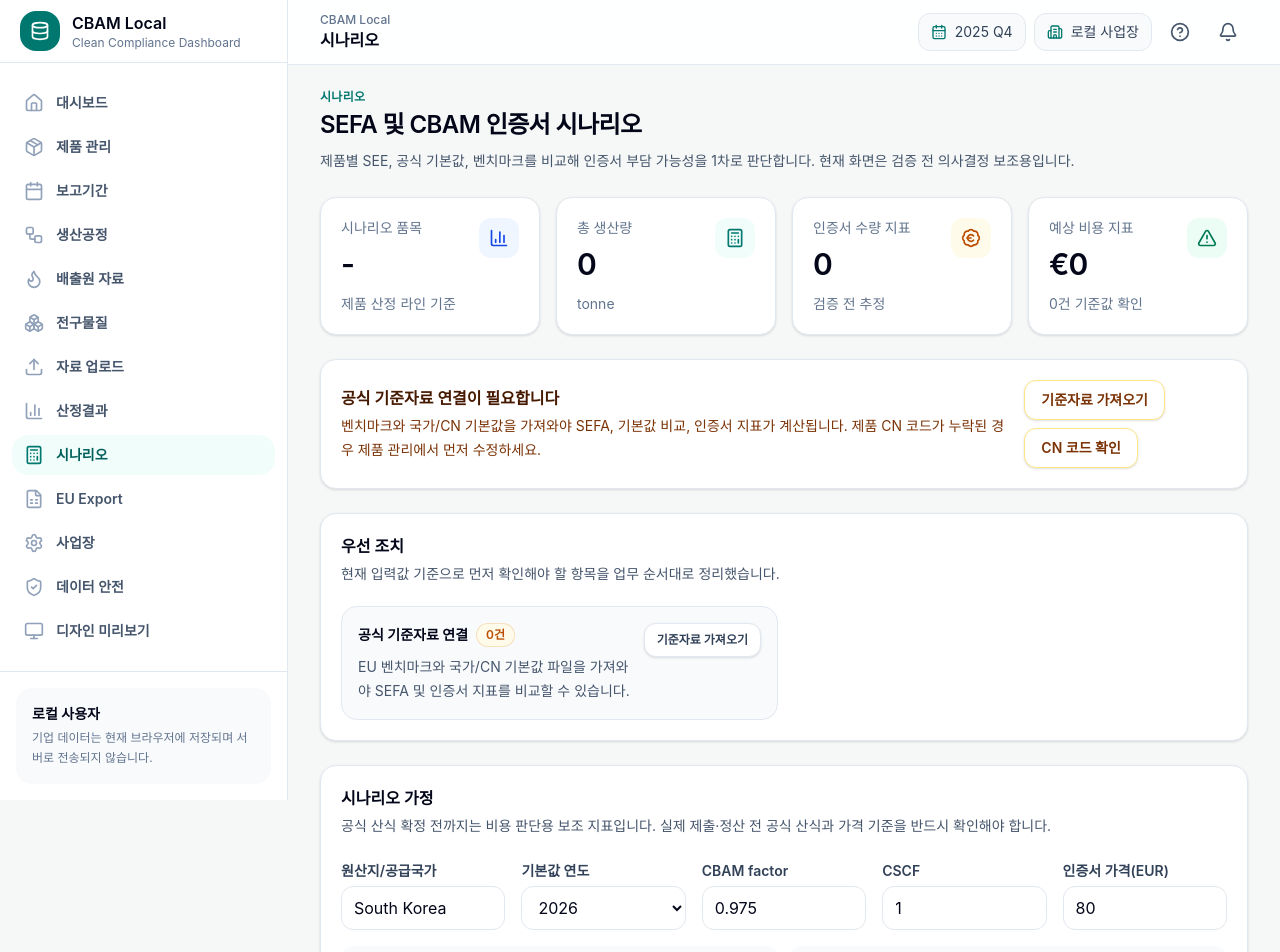
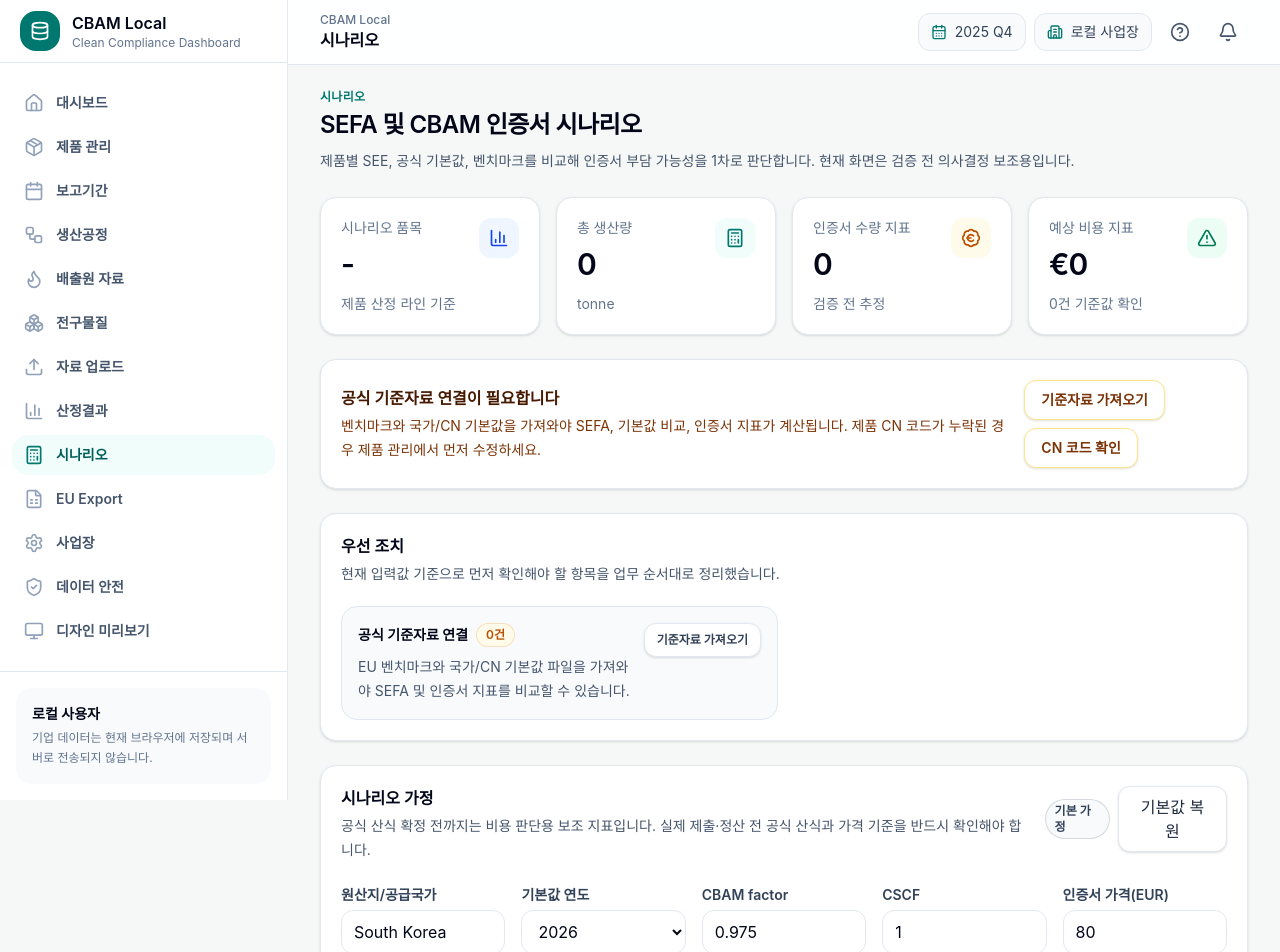
Before and after one commit to neod00/cbam-local-pwa, a Next.js app: page /scenarios in a window 1280 px wide. Shown: the top 952 px of the page. Built offline with nearby package versions, Linux system fonts and the light colour scheme.

Commit message:
Add scenario assumption save controls

```diff
--- a/src/app/scenarios/page.tsx
+++ b/src/app/scenarios/page.tsx
@@ -1,6 +1,6 @@
 'use client';
 
-import { DataTable, PageHeader, SectionCard, StatCard, StatusBadge } from '@/components/ui';
+import { Button, DataTable, PageHeader, SectionCard, StatCard, StatusBadge } from '@/components/ui';
 import { calculateLocalResults } from '@/lib/calculation-engine';
 import { getLocalSetting, listLocalItems, seedLocalData, setLocalSetting } from '@/lib/local-db';
 import {
@@ -55,6 +55,7 @@ export default function ScenariosPage() {
     const [defaultValueReference, setDefaultValueReference] = useState<ImportedDefaultValueReference | undefined>();
     const [loading, setLoading] = useState(true);
     const [assumptions, setAssumptions] = useState<ScenarioAssumptions>(DEFAULT_SCENARIO_ASSUMPTIONS);
+    const [assumptionSaveState, setAssumptionSaveState] = useState<'idle' | 'saving' | 'saved'>('idle');
 
     useEffect(() => {
         async function loadScenarios() {
@@ -96,6 +97,7 @@ export default function ScenariosPage() {
 
     async function updateAssumptions(nextAssumptions: ScenarioAssumptions) {
         setAssumptions(nextAssumptions);
+        setAssumptionSaveState('saving');
         await setLocalSetting(SCENARIO_ASSUMPTIONS_SETTING_KEY, nextAssumptions);
 
         const [processes, precursors, products, periods, sourceStreams, productOutputLines, benchmarks, defaultValues] = await Promise.all([
@@ -113,6 +115,7 @@ export default function ScenariosPage() {
         setBenchmarkReference(benchmarks);
         setDefaultValueReference(defaultValues);
         setScenarios(calculateProductScenarios(results, nextAssumptions, { benchmarks, defaultValues }));
+        setAssumptionSaveState('saved');
     }
 
     const summary = useMemo(() => {
@@ -287,6 +290,20 @@ export default function ScenariosPage() {
             <SectionCard
                 title="시나리오 가정"
                 description="공식 산식 확정 전까지는 비용 판단용 보조 지표입니다. 실제 제출·정산 전 공식 산식과 가격 기준을 반드시 확인해야 합니다."
+                actions={
+                    <div className="flex items-center gap-2">
+                        <StatusBadge tone={assumptionSaveState === 'saving' ? 'pending' : assumptionSaveState === 'saved' ? 'success' : 'neutral'}>
+                            {assumptionSaveState === 'saving' ? '저장 중' : assumptionSaveState === 'saved' ? '로컬 저장됨' : '기본 가정'}
+                        </StatusBadge>
+                        <Button
+                            type="button"
+                            variant="secondary"
+                            onClick={() => void updateAssumptions(DEFAULT_SCENARIO_ASSUMPTIONS)}
+                        >
+                            기본값 복원
+                        </Button>
+                    </div>
+                }
             >
                 <div className="grid grid-cols-1 gap-4 md:grid-cols-5">
                     <div>
```
